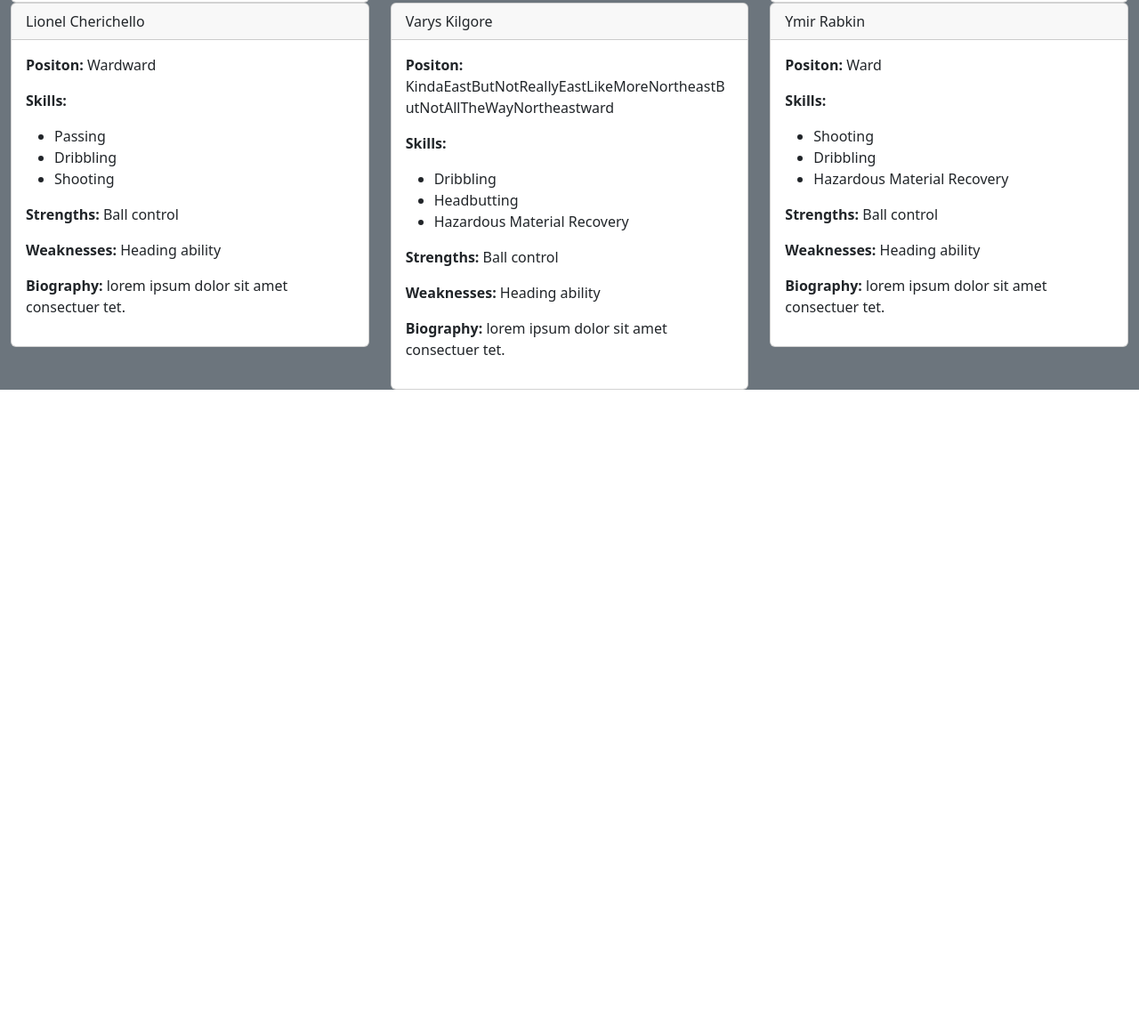
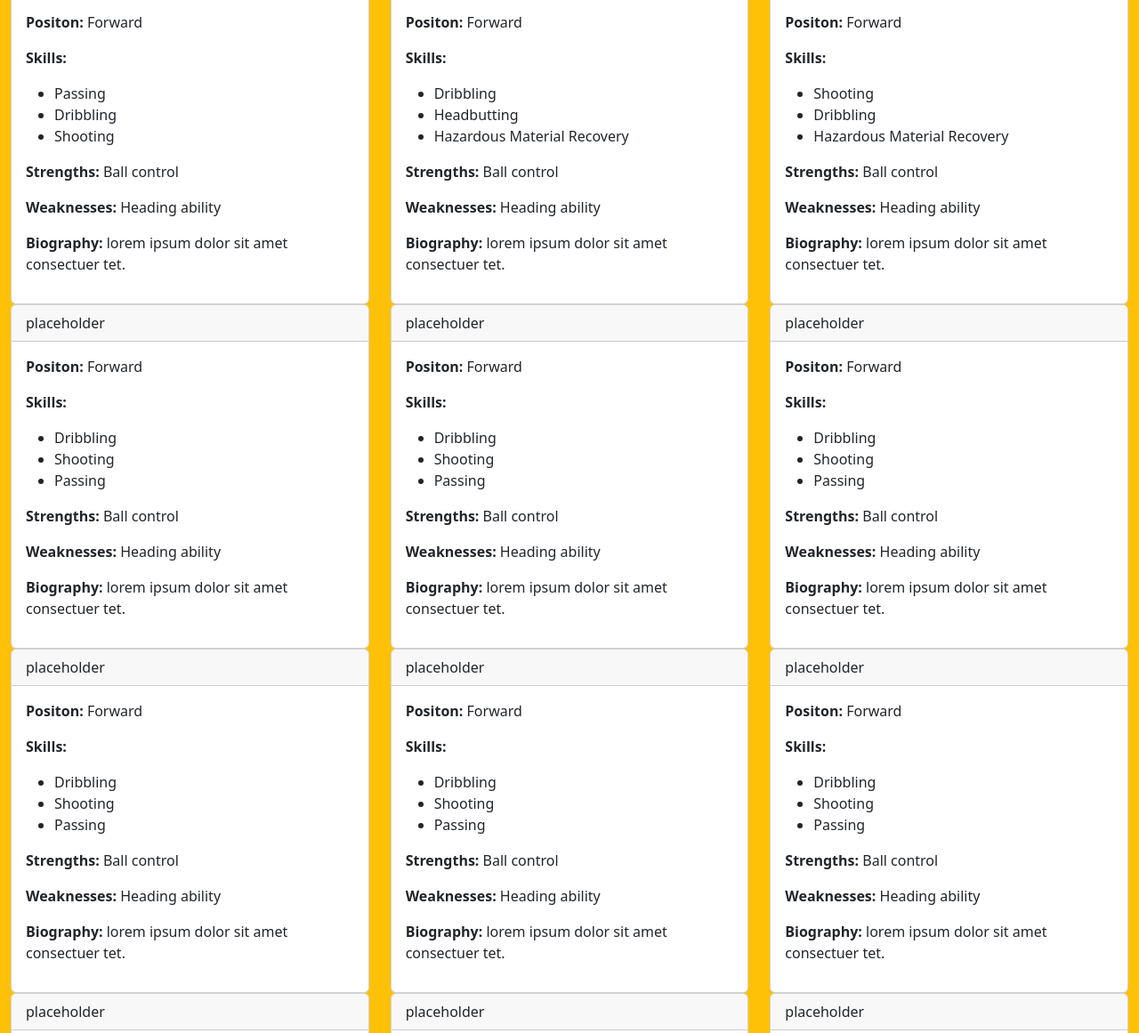
Before and after one commit to AynAws/Super-Team, a plain HTML site: page index.html in a window 1280 px wide. Shown: the part 819-1980 px from the top of the page at 89% size. Before the commit the page ends 1257 px from the top, so only its background shows below. Drawn offline with nearby package versions, Linux system fonts and the light colour scheme.

Commit message:
began work on antiTeam, started making differtent position arrays for different index numbers, going to make skills position array dependent, maybe even position dependent.

```diff
--- a/index.html
+++ b/index.html
@@ -35,6 +35,9 @@
         <div class="container-fluid">
             <div class="row" id="teamCards">
             </div>
+
+            <div class="row" id="antiTeamCards">
+            </div>
         </div>
 
         <script
--- a/script.js
+++ b/script.js
@@ -1,4 +1,4 @@
-const n = x => Math.floor(Math.random() * x);
+const n = x => Math.floor(Math.random() * x); // Random number gen with the number cap as a parameter x
 
 // Generates prefix, first name, middle name/nickname, last name, suffix
 function nameGen() {
@@ -159,7 +159,7 @@ function nameGen() {
     return name;
 };
 
-function positionGen() {
+function directionGen() {
     const positionArray = [
         'Benchwarmer',
         'Forward',
@@ -194,7 +194,7 @@ function skillsGen() {
     return [skill1, skill2, skill3];
 };
 
-function quipGen() {
+function quipGen() { // DONT FORGET
     const quipArray = [
     ]
 };
@@ -274,15 +274,101 @@ const teamMembers =  [
     }
 ];
 
-teamMembers.forEach(member => {
+const antiTeamMembers =  [
+    {
+        name: 'placeholder',
+        position: 'Forward',
+        skills: ['Dribbling', 'Shooting', 'Passing'],
+        strengths: 'Ball control',
+        weaknesses: 'Heading ability',
+        biography: 'lorem ipsum dolor sit amet consectuer tet.'
+    },
+    {
+        name: 'placeholder',
+        position: 'Forward',
+        skills: ['Dribbling', 'Shooting', 'Passing'],
+        strengths: 'Ball control',
+        weaknesses: 'Heading ability',
+        biography: 'lorem ipsum dolor sit amet consectuer tet.'
+    },
+    {
+        name: 'placeholder',
+        position: 'Forward',
+        skills: ['Dribbling', 'Shooting', 'Passing'],
+        strengths: 'Ball control',
+        weaknesses: 'Heading ability',
+        biography: 'lorem ipsum dolor sit amet consectuer tet.'
+    },
+    {
+        name: 'placeholder',
+        position: 'Forward',
+        skills: ['Dribbling', 'Shooting', 'Passing'],
+        strengths: 'Ball control',
+        weaknesses: 'Heading ability',
+        biography: 'lorem ipsum dolor sit amet consectuer tet.'
+    },
+    {
+        name: 'placeholder',
+        position: 'Forward',
+        skills: ['Dribbling', 'Shooting', 'Passing'],
+        strengths: 'Ball control',
+        weaknesses: 'Heading ability',
+        biography: 'lorem ipsum dolor sit amet consectuer tet.'
+    },
+    {
+        name: 'placeholder',
+        position: 'Forward',
+        skills: ['Dribbling', 'Shooting', 'Passing'],
+        strengths: 'Ball control',
+        weaknesses: 'Heading ability',
+        biography: 'lorem ipsum dolor sit amet consectuer tet.'
+    },
+    {
+        name: 'placeholder',
+        position: 'Forward',
+        skills: ['Dribbling', 'Shooting', 'Passing'],
+        strengths: 'Ball control',
+        weaknesses: 'Heading ability',
+        biography: 'lorem ipsum dolor sit amet consectuer tet.'
+    },
+    {
+        name: 'placeholder',
+        position: 'Forward',
+        skills: ['Dribbling', 'Shooting', 'Passing'],
+        strengths: 'Ball control',
+        weaknesses: 'Heading ability',
+        biography: 'lorem ipsum dolor sit amet consectuer tet.'
+    },
+    {
+        name: 'placeholder',
+        position: 'Forward',
+        skills: ['Dribbling', 'Shooting', 'Passing'],
+        strengths: 'Ball control',
+        weaknesses: 'Heading ability',
+        biography: 'lorem ipsum dolor sit amet consectuer tet.'
+    }
+];
+
+teamMembers.forEach((member, index) => {
     member.name = nameGen();
-    member.position = positionGen(); // Might change positions to not change
+    switch (index) {
+        case 0:
+        case 1:
+            member.position = directionGen();
+            break;
+    }
     member.skills = skillsGen();
 });
 
-function generateTeamCards() {
-    const teamCardsContainer = document.getElementById('teamCards');
-    teamMembers.forEach(member => {
+antiTeamMembers.forEach((antiMember, index) => {
+    let antiName = () => antiMember.name = nameGen();
+    let antiPos = () => antiMember.position = nameGen();
+    let antiSkill = () => antiMember.name = nameGen();
+})
+
+function generateTeamCards(team, teamID) {
+    const teamCardsContainer = document.getElementById(teamID);
+    team.forEach(member => {
         const card = document.createElement('div');
         card.classList.add('col-md-4');
         // Styling card based off of position
@@ -330,4 +416,4 @@ function generateTeamCards() {
     })
 };
 
-window.onload = generateTeamCards();
+window.onload = generateTeamCards(teamMembers, 'teamCards'), generateTeamCards(antiTeamMembers, 'antiTeamCards');
```
